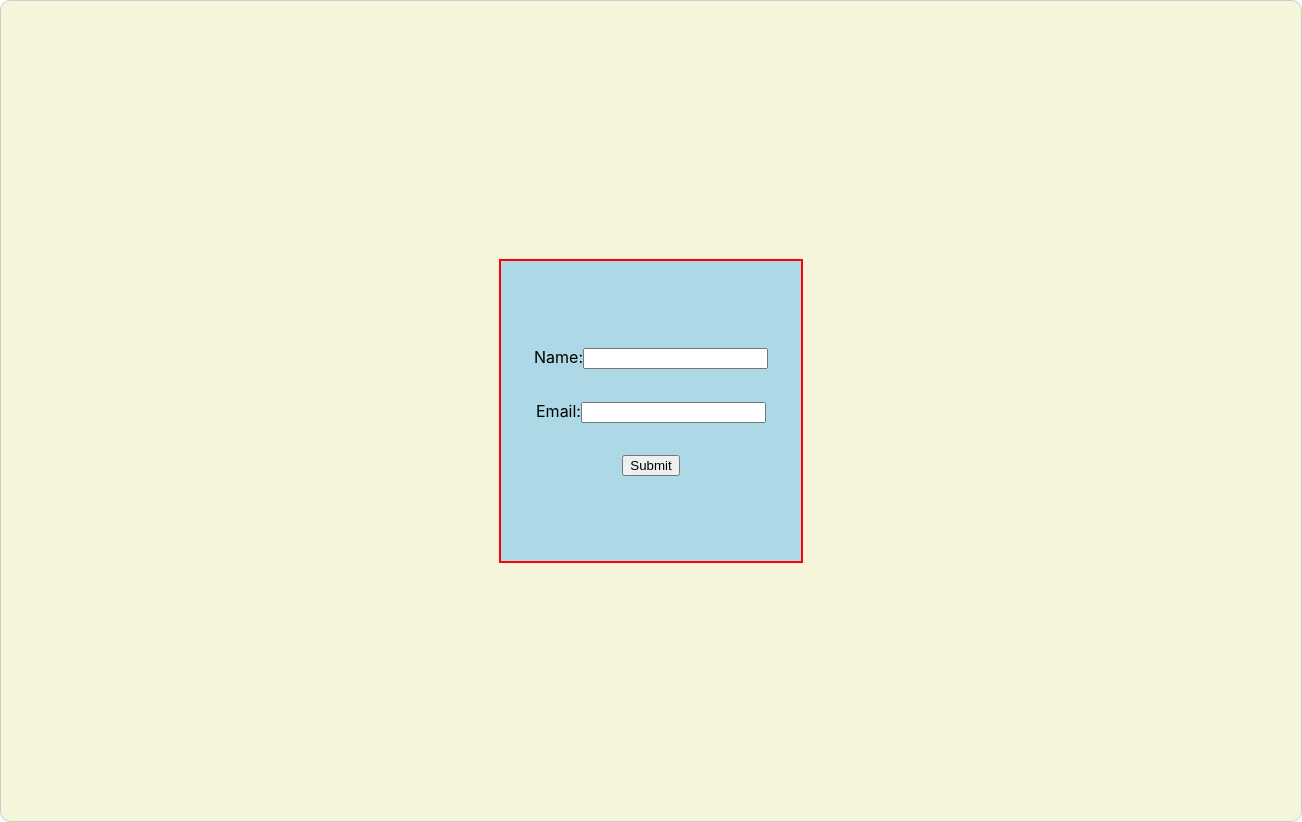
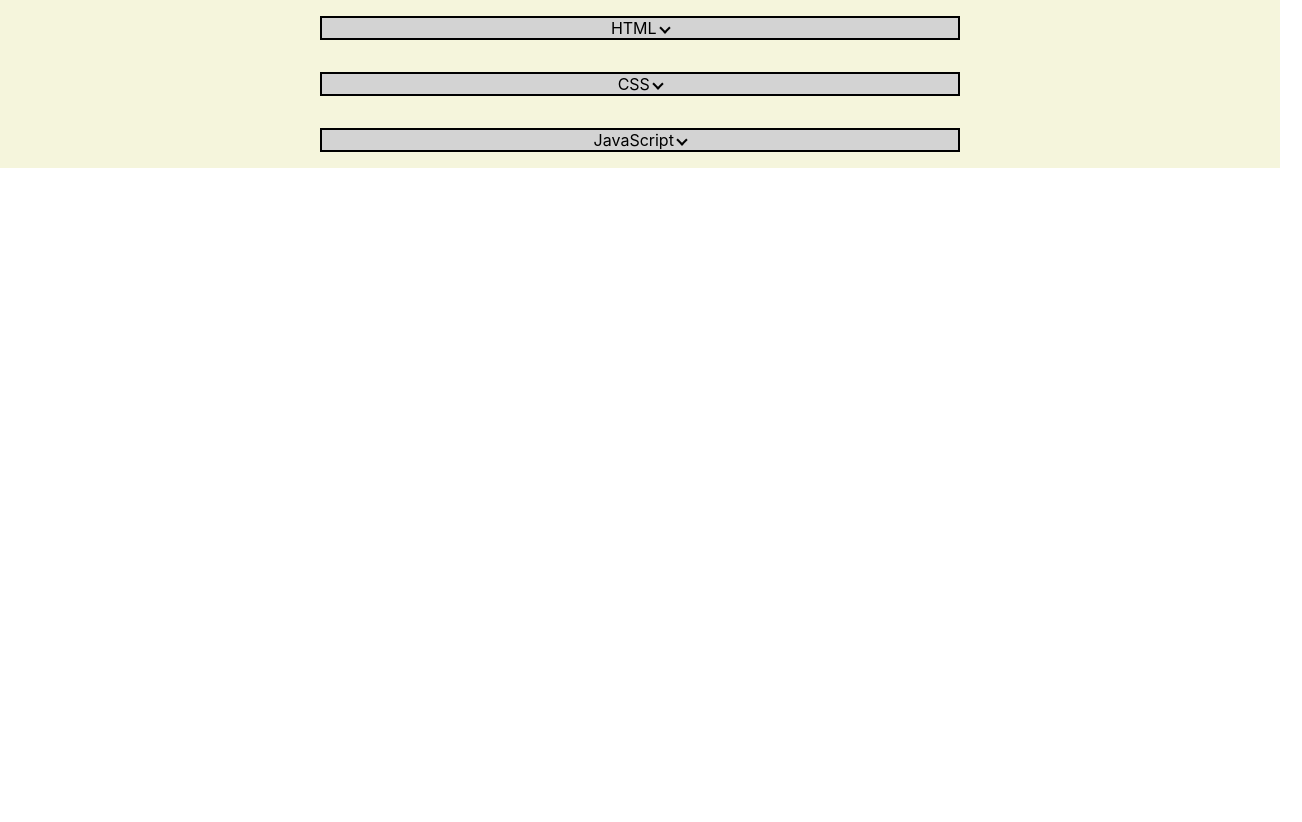
Before and after one commit to Sukriti-Bhatia-Zs/react-training, a React (Create React App) app in the folder react-practice copy/trycontextapi/: page / in a window 1280 px wide. Shown: the whole page, 1302 px wide, since content can reach past the window. After the commit the page ends 800 px from the top, so only its background shows below. Built offline with nearby package versions, Linux system fonts and the light colour scheme.

Commit message:
React html css test Day12

```diff
--- a/react-practice copy/trycontextapi/src/App.css
+++ b/react-practice copy/trycontextapi/src/App.css
@@ -36,3 +36,58 @@
     transform: rotate(360deg);
   }
 }
+
+* {
+  padding: 0;
+  margin: 0;
+  box-sizing: border-box;
+}
+
+.accordion-icon {
+  border: solid currentcolor;
+  border-width: 0 2px 2px 0;
+  display: inline-block;
+  height: 8px;
+  pointer-events: none;
+  transform: translateY(-2px) rotate(45deg);
+  width: 8px;
+}
+
+.accordion-icon-rotated {
+  transform: translateY(2px) rotate(-135deg);
+}
+
+.rotated {
+  transform: translateY(-2px) rotate(-135deg);
+  border: solid currentcolor;
+  border-width: 0 2px 2px 0;
+  display: inline-block;
+  height: 8px;
+  pointer-events: none;
+  width: 8px;
+}
+
+.accordian-style {
+  background-color: beige;
+  display: flex;
+  justify-content: center;
+  align-items: center;
+  width: 100vw;
+  gap: 2rem;
+  padding:1rem;
+}
+
+.divcontent {
+  background-color: lightgrey;
+  display: flex;
+  justify-content: center;
+  align-items: center;
+  width: 50vw;
+  gap: 0.3rem;
+  flex-direction: column;
+  border: 2px solid black;
+}
+
+.Content {
+  text-align: center;
+}
--- a/react-practice copy/trycontextapi/src/App.js
+++ b/react-practice copy/trycontextapi/src/App.js
@@ -6,17 +6,38 @@ import CustomHookUseIsMounted from './Customhooks/CustomHookUseIsMounted';
 import CustomHookUseWindowSize from './Customhooks/CustomHookUseWindowSize';
 import CustomHookUseCompSize from './Customhooks/CustomHookUseCompSize'
 import FormValidation from './Form/FormValidation';
+import Accordion from './ReactTestDay12/Accordian';
 
 
 function App() {
+  const arr = [
+    {
+      heading: "HTML",
+      content:
+        " The HyperText Markup Language or HTML is the standard markuplanguage for documents designed to be displayed in a web browser.",
+    },
+    {
+      heading: "CSS",
+      content:
+        " Cascading Style Sheets is a style sheet language used for describing the presentation of a document written in a markup language such as HTML or XML.",
+    },
+    {
+      heading: "JavaScript",
+      content:
+        "JavaScript, often abbreviated as JS, is a programming language that is one of the core technologies of the World Wide Web, alongside HTML and CSS",
+    },
+  ];
   return (
     <div>
+      {arr.map((obj) => {
+        return <Accordion heading={obj.heading} content={obj.content} />;
+      })}
       {/* <Themecontextprovider/> */}
       {/* <Buttons4/> */}
       {/* <CustomHookUseIsMounted/> */}
       {/* <CustomHookUseWindowSize/> */}
       {/* <CustomHookUseCompSize/> */}
-      <FormValidation/>
+      {/* <FormValidation/> */}
     </div>
   );
 }
--- /dev/null
+++ b/react-practice copy/trycontextapi/src/ReactTestDay12/Accordian.jsx
@@ -0,0 +1,69 @@
+import { useState } from "react";
+
+export default function Accordion(props) {
+  const [state, setState] = useState(false);
+  // const [htmlstate, setHtmlState] = useState(false);
+  // const [cssstate, setCssState] = useState(false);
+  // const [jsstate, setJsState] = useState(false);
+  return (
+    <div className="accordian-style">
+      <div className="divcontent">
+        <div onClick={() => setState((prev) => !prev)}>
+          {props.heading}{" "}
+          <span
+            aria-hidden={true}
+            className={state ? "rotated" : "accordion-icon"}
+          />
+        </div>
+        {state && <div className="Content">{props.content}</div>}
+      </div>
+      {/* <div>
+        <div onClick={() => setHtmlState((prev) => !prev)}>
+          HTML{" "}
+          <span
+            aria-hidden={true}
+            className={htmlstate ? "rotated" : "accordion-icon"}
+          />
+        </div>
+        {htmlstate && (
+          <div>
+            The HyperText Markup Language or HTML is the standard markup
+            language for documents designed to be displayed in a web browser.
+          </div>
+        )}
+      </div>
+      <div>
+        <div onClick={() => setCssState((prev) => !prev)}>
+          CSS{" "}
+          <span
+            aria-hidden={true}
+            className={cssstate ? "rotated" : "accordion-icon"}
+          />
+        </div>
+        {cssstate && (
+          <div>
+            Cascading Style Sheets is a style sheet language used for describing
+            the presentation of a document written in a markup language such as
+            HTML or XML.
+          </div>
+        )}
+      </div>
+      <div>
+        <div onClick={() => setJsState((prev) => !prev)}>
+          JavaScript{" "}
+          <span
+            aria-hidden={true}
+            className={jsstate ? "rotated" : "accordion-icon"}
+          />
+        </div>
+        {jsstate && (
+          <div>
+            JavaScript, often abbreviated as JS, is a programming language that
+            is one of the core technologies of the World Wide Web, alongside
+            HTML and CSS.
+          </div>
+        )}
+      </div> */}
+    </div>
+  );
+}
```
